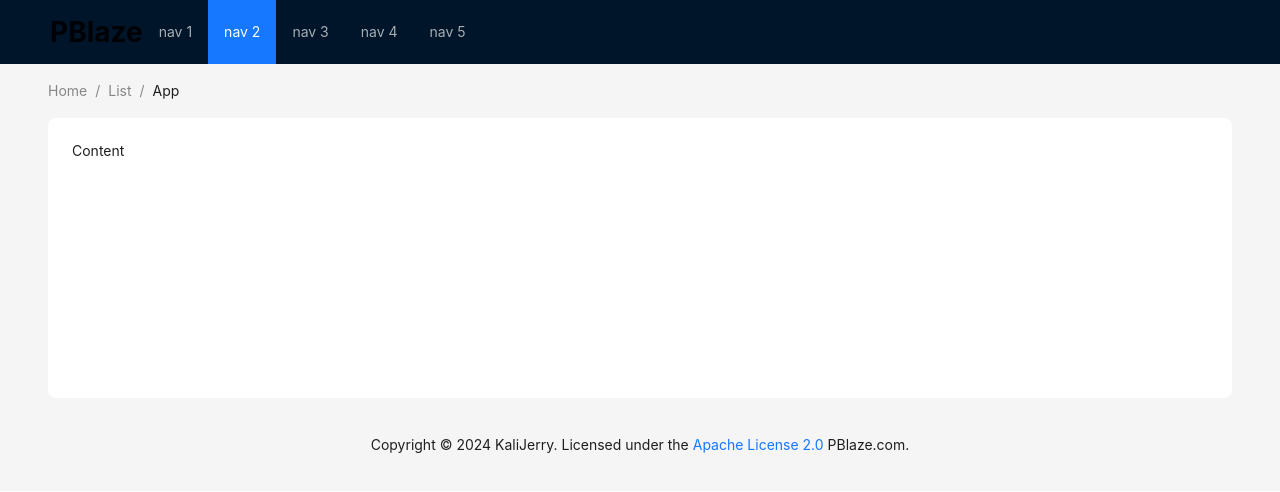
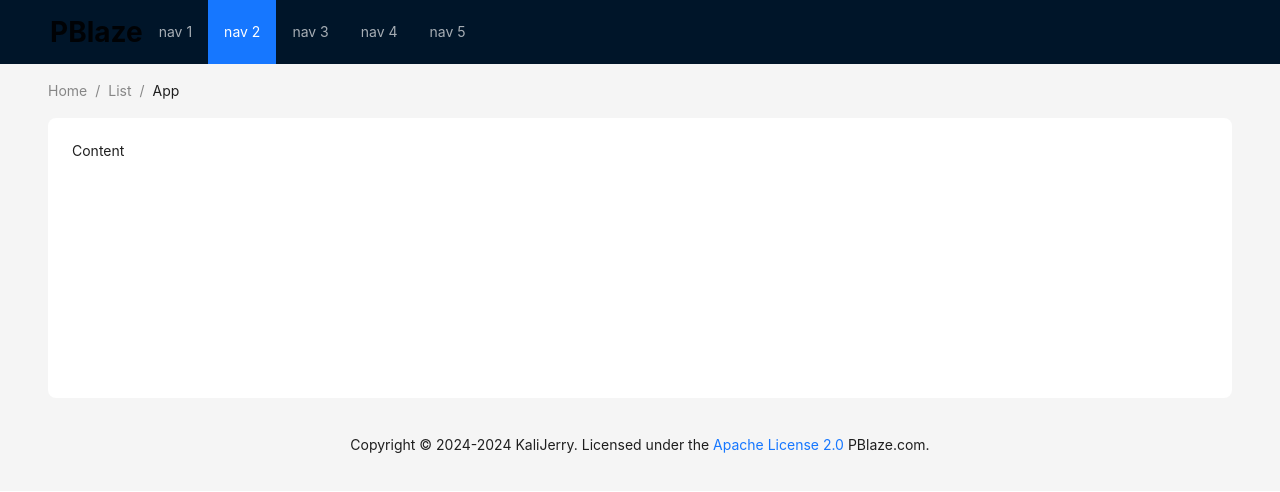
Before and after one commit to zdwtest/pblaze_website, a React (Create React App) app: page / in a window 1280 px wide. Shown: the top 492 px of the page. Built offline with nearby package versions, Linux system fonts and the light colour scheme.

Commit message:
版权更新年份

```diff
--- a/src/App.tsx
+++ b/src/App.tsx
@@ -2,6 +2,7 @@ import React from 'react';
 import { Layout , Menu, Breadcrumb,theme } from 'antd';
 
 const { Header, Content, Footer } = Layout;
+const currentYear = new Date().getFullYear(); //版权年份
 const nav_number = 5; //标签页数量
 const items = new Array(nav_number).fill(null).map((_, index) => ({
     key: index + 1,
@@ -46,7 +47,7 @@ const App: React.FC = () => {
                     </div>
                 </Content>
                 <Footer style={{ textAlign: 'center' }}>
-                    <p>Copyright © 2024 KaliJerry. Licensed under the <a href="/LICENSE">Apache License 2.0</a> PBlaze.com.</p>
+                    <p>Copyright © 2024-{currentYear} KaliJerry. Licensed under the <a href="/LICENSE">Apache License 2.0</a> PBlaze.com.</p>
                 </Footer>
             </Layout>
         </div>
```
